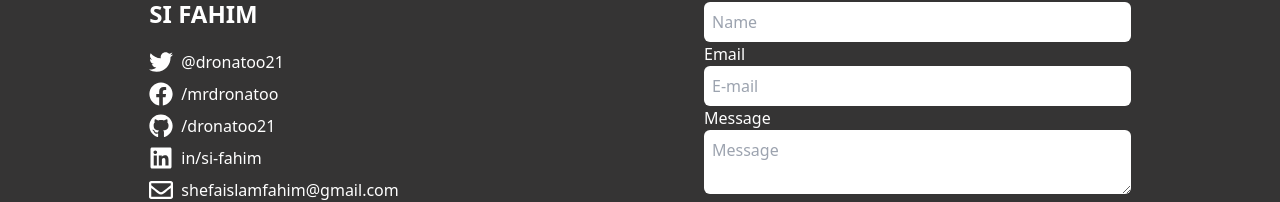
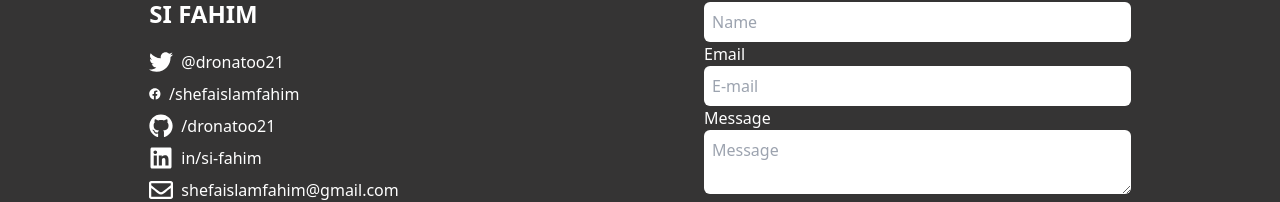
Before and after one commit to dronatoo21/portfolio-project, a React (Vite) app: page / in a window 1280 px wide. Shown: the part 3128-3330 px from the top of the page. Built offline with nearby package versions, Linux system fonts and the light colour scheme; no server answers.

Commit message:
updated facebook id

```diff
--- a/src/Pages/Home/ContactMe/ContactMe.jsx
+++ b/src/Pages/Home/ContactMe/ContactMe.jsx
@@ -30,7 +30,7 @@ const ContactMe = () => {
                 <div className='lg:w-1/3 mt-5'>
                     <h1 className="text-xl md:text-2xl md:w-auto text-white text-start md:ml-0 font-semibold mb-5">SI FAHIM</h1>
                     <a className='flex items-center text-white gap-2 w-[150px]' href="https://twitter.com/dronatoo21"><FaTwitter className="text-2xl text-white"/><p>@dronatoo21</p></a>
-                    <a className='flex items-center text-white gap-2 w-[150px]' href="https://www.facebook.com/profile.php?id=61554106064324"><FaFacebook className="text-2xl my-2 text-white"/><p>/mrdronatoo</p></a>
+                    <a className='flex items-center text-white gap-2 w-[150px]' href="https://www.facebook.com/profile.php?id=61555084138691"><FaFacebook className="text-2xl my-2 text-white"/><p>/shefaislamfahim</p></a>
                     <a className='flex items-center text-white gap-2 w-[150px]' href="https://github.com/dronatoo21"><FaGithub className="text-2xl text-white"/><p>/dronatoo21</p></a>
                     <a className='flex items-center text-white gap-2 w-[150px]' href="https://www.linkedin.com/in/si-fahim-5463b62a4/"><FaLinkedin className="text-2xl text-white my-2"/><p>in/si-fahim</p></a>
                     <a className='flex items-center text-white gap-2 w-[250px]'><FaRegEnvelope className="text-2xl text-white"/><p>shefaislamfahim@gmail.com</p></a>
```
